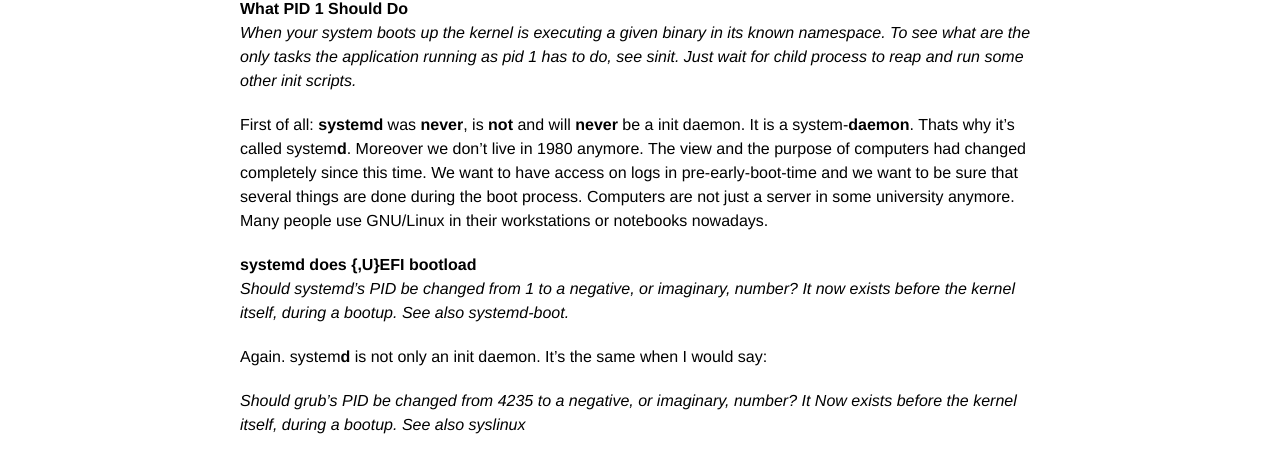
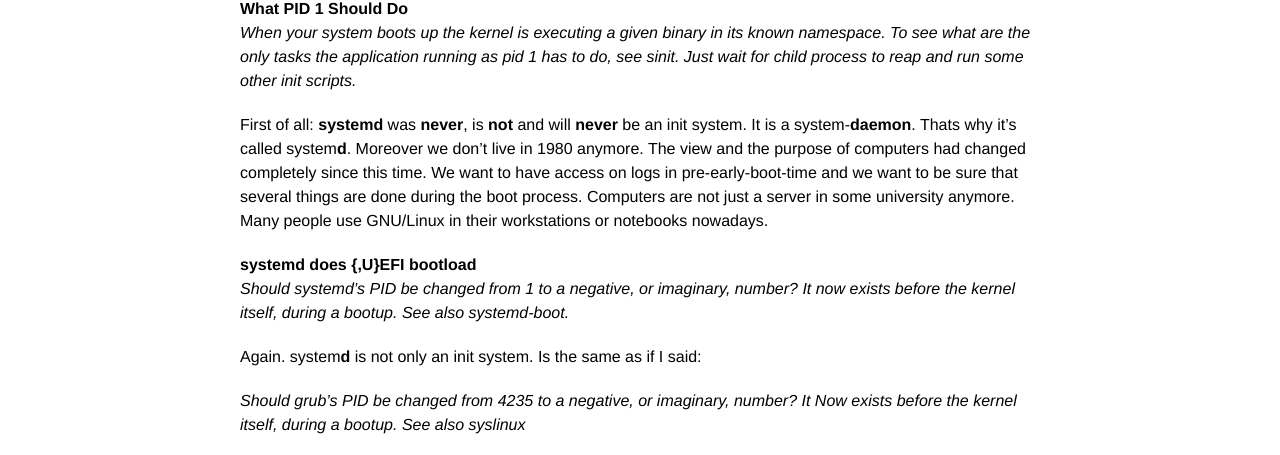
Before and after one commit to shibumi/en.nullday.de, a Jekyll site: the page built from _posts/2016-10-19-why-suckless-is-wrong.markdown, in a window 1280 px wide and 900 px high. Shown: the part 365-820 px from the top of the window. Built offline with Jekyll 4.4.1, drawn with Linux system fonts in a browser that asks for light colours; nearby versions of some CDN libraries.

Commit message:
removed some typos

```diff
--- a/_posts/2016-10-19-why-suckless-is-wrong.markdown
+++ b/_posts/2016-10-19-why-suckless-is-wrong.markdown
@@ -20,7 +20,7 @@ as pid 1 has to do, see sinit. Just wait for child process to reap and
 run some other init scripts.*
 
 First of all: **systemd** was **never**, is **not** and will **never**
-be a init daemon. It is a system-**daemon**. Thats why it's called
+be an init system. It is a system-**daemon**. Thats why it's called
 system**d**. Moreover we don't live in 1980 anymore. The view and the
 purpose of computers had changed completely since this time. We want to
 have access on logs in pre-early-boot-time and we want to be sure that
@@ -33,8 +33,7 @@ workstations or notebooks nowadays.
 number? It now exists before the kernel itself, during a bootup. See
 also systemd-boot.*
 
-Again. system**d** is not only an init daemon. It's the same when I
-would say:
+Again. system**d** is not only an init system. Is the same as if I said:
 
 *Should grub's PID be changed from 4235 to a negative, or imaginary,
 number? It Now exists before the kernel itself, during a bootup. See
```
